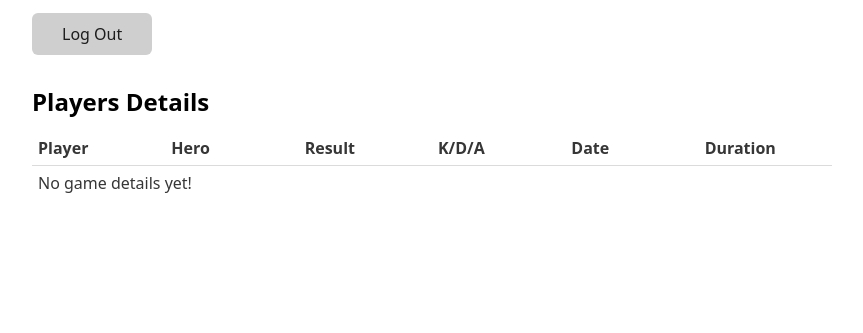
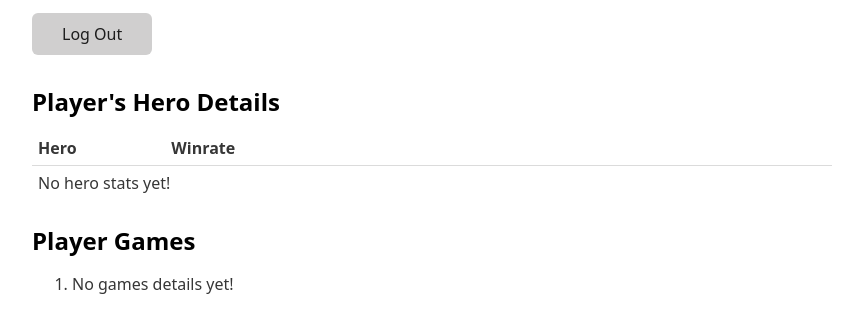
Before and after one commit to ahhyiiieee/mobastats, a Django app: page /player_details/ in a window 1280 px wide. Shown: the part 72-405 px from the top of the page, without its empty margins (208-1071 px from the left). Run offline with Django 3.2, Linux system fonts and the light colour scheme; parts of the project's set-up code (start-up, migrations or seed data) failed here and were passed over.

Commit message:
player details page

```diff
--- a/players/templates/players/player_details.html
+++ b/players/templates/players/player_details.html
@@ -5,31 +5,31 @@
 {% block content %}
     <h1>Welcome, {{ player.display_name }} ({{ player.username}})</h1>
     <form method="POST" action="{% url "logout" %}">{% csrf_token %}<button type="submit">Log Out</button></form>
-    <h2>Players Details</h2>
+    <h2>Player's Hero Details</h2>
     <table>
         <thead>
             <tr>
-                <th>Player</th>
                 <th>Hero</th>
-                <th>Result</th>
-                <th>K/D/A</th>
-                <th>Date</th>
-                <th>Duration</th>
+                <th>Winrate</th>
             </tr>
         </thead>
         <tbody>
-            {% for game in all_games %}
+            {% for data in player_data %}
                 <tr>
-                    <td>{{ game.player }}</td>
-                    <td>{{ game.hero }}</td>
-                    <td>{{ game.get_result_display}}</td>
-                    <td>{{ game.kills }}/{{ game.deaths }}/{{ game.assists }}</td>
-                    <td>{{ game.date }}</td>
-                    <td>{{ game.duration }}</td>
+                    <td>{{ data.hero }}</td>
+                    <td>{{ data.winrate }}</td>
                 </tr>
             {% empty %}
-                <tr><td colspan="6">No game details yet!</td></tr>
+                <tr><td colspan="6">No hero stats yet!</td></tr>
             {% endfor %}
         </tbody>
     </table>
+    <h2>Player Games</h2>
+    <ol>
+        {% for game in player_game_data %}
+            <li>{{ game.game.date }} - {{ game.game.duration }} - {{ game.get_team_display }} - {{ game.get_result_display }} </li>
+        {% empty %}
+            <li>No games details yet!</li>
+        {% endfor %}
+    </ol>
 {% endblock %}
```
